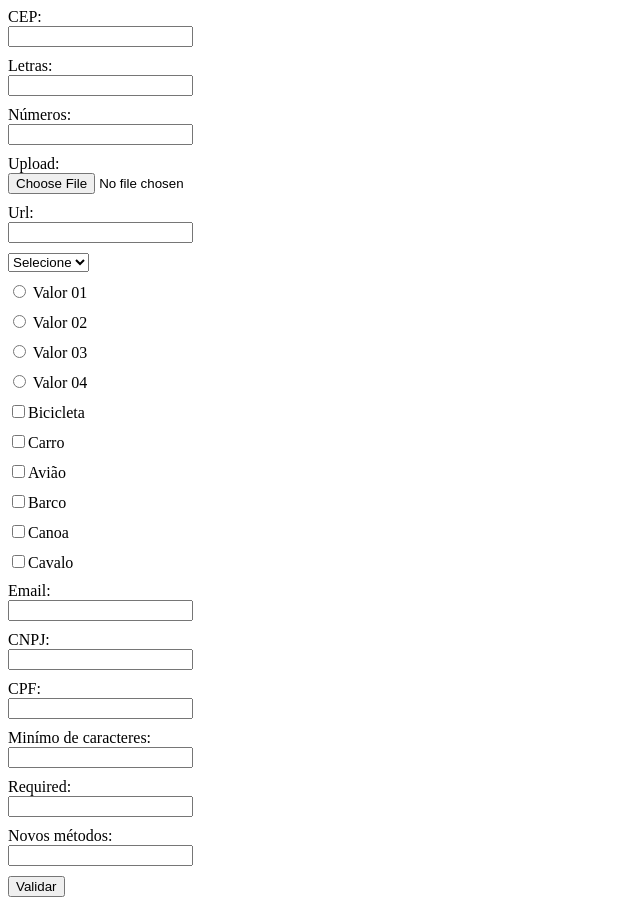
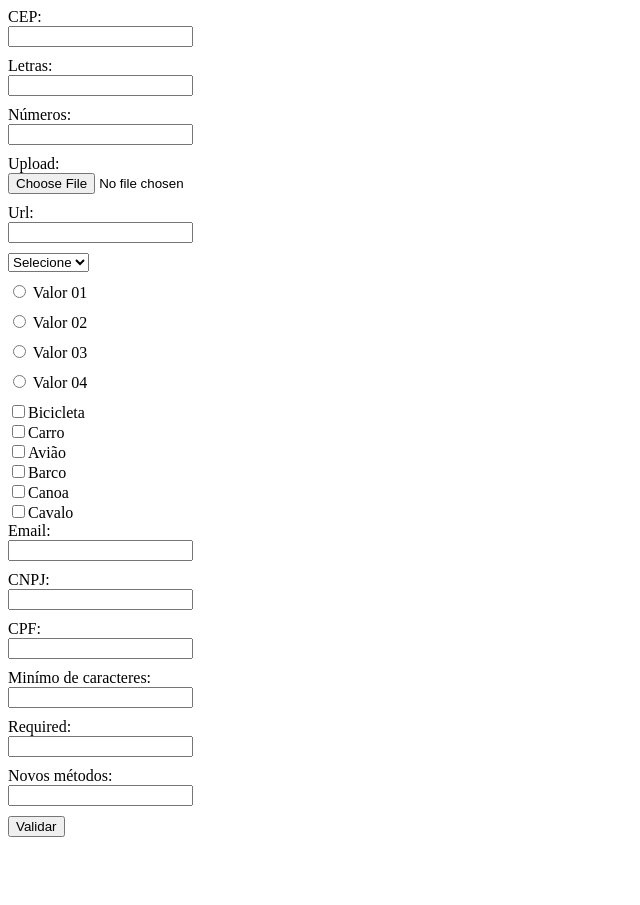
Before and after one commit to Aldairnatan/jformvalidate, a website: page demo/index.html in a window 1280 px wide. Shown: the whole page, without its empty margins (0-640 px from the left). After the commit the page ends 845 px from the top, so only its background shows below. Drawn offline with Linux system fonts and the light colour scheme.

Commit message:
Alteracoes

```diff
--- a/demo/index.html
+++ b/demo/index.html
@@ -84,29 +84,12 @@
 	</div>
 
 	<div data-jform="checkbox" data-jform-option="2">
-		<label>
 		<input type="checkbox" name="vehicle" value="0">Bicicleta<br>
-		</label>
-
-		<label>
 		<input type="checkbox" name="vehicle" value="1">Carro<br>
-		</label>
-
-		<label>
 		<input type="checkbox" name="vehicle" value="2">Avião<br>
-		</label>
-
-		<label>
 		<input type="checkbox" name="vehicle" value="3">Barco<br>
-		</label>
-
-		<label>
 		<input type="checkbox" name="vehicle" value="4">Canoa<br>
-		</label>
-
-		<label>
 		<input type="checkbox" name="vehicle" value="5">Cavalo
-		</label>
 	</div>
 
 	<label>
```
Lines whose indentation alone changed are shown as unchanged.
